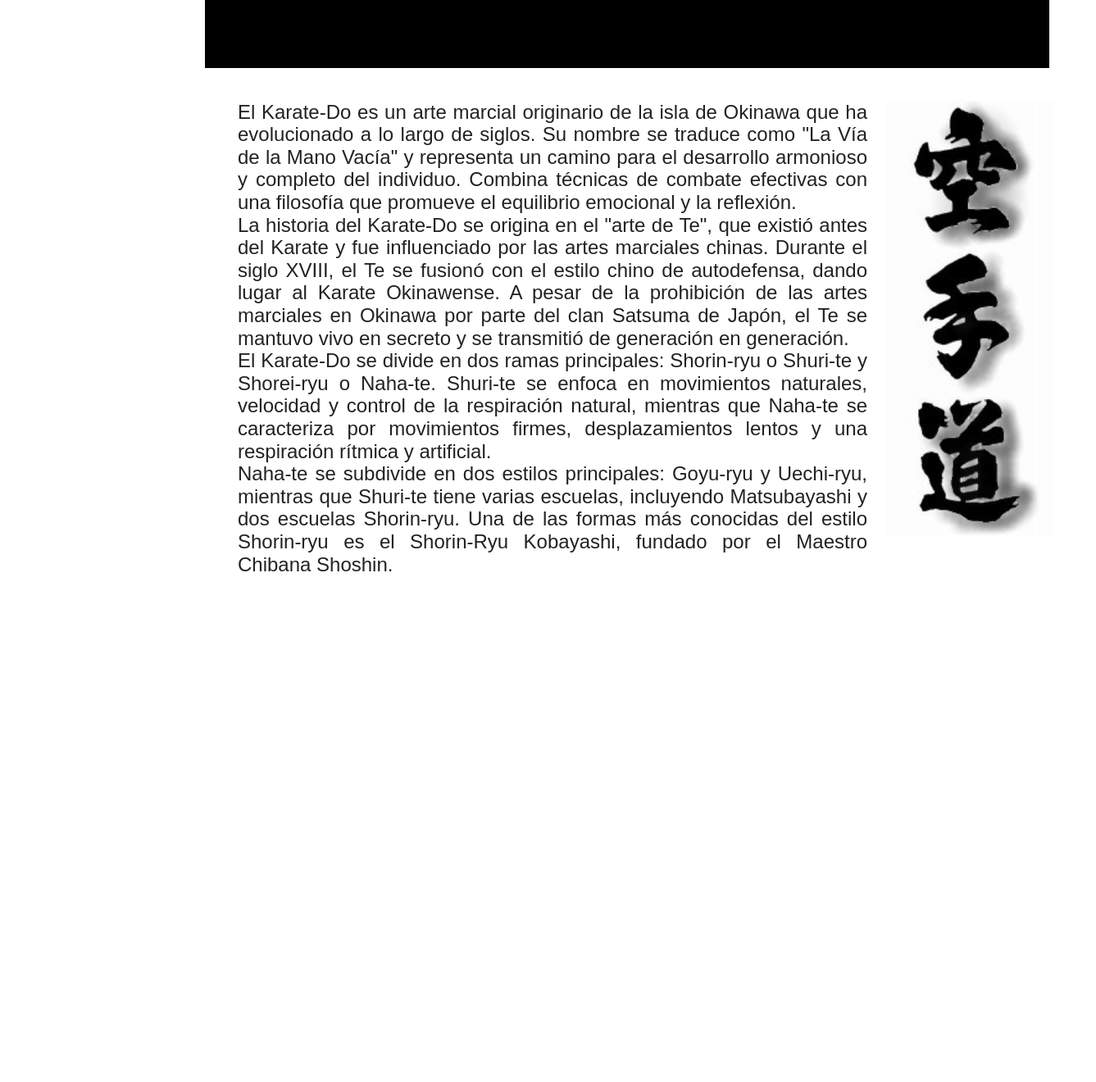
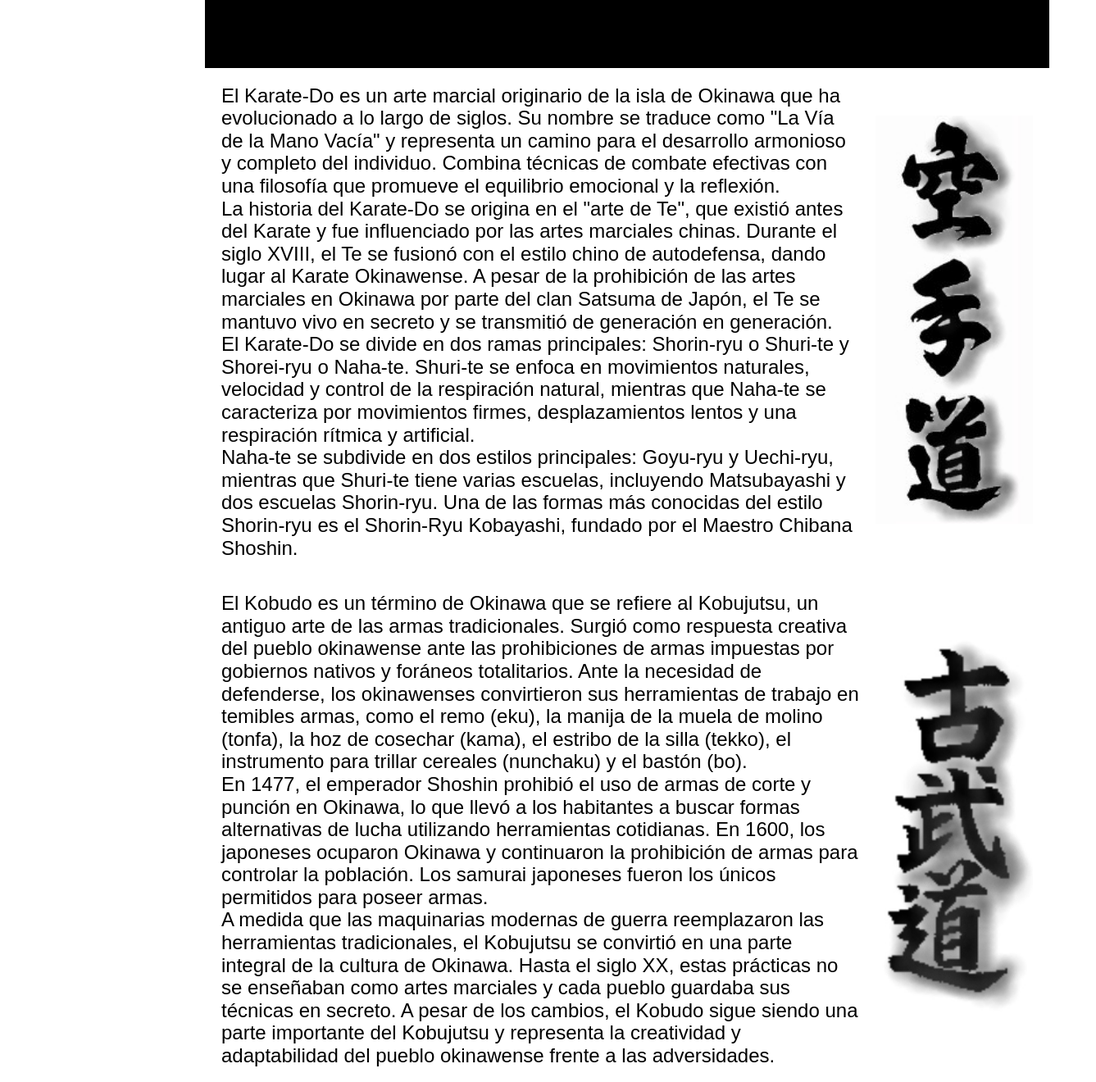
Before and after one commit to manuelc79/Daruma-Dojo, a plain HTML site: page index.html in a window 1280 px wide. Shown: the part 1480-2800 px from the top of the page at 82% size, 1337 px wide, since content can reach past the window. Before the commit the page ends 2363 px from the top, so only its background shows below. Drawn offline with Linux system fonts and the light colour scheme.

Commit message:
Add files via upload

```diff
--- a/css/maquetado_styles.css
+++ b/css/maquetado_styles.css
@@ -233,32 +233,36 @@ li {
 
 }
 
-.karate {
-    height: 100vh;
-    background-color: #fff;
-    color: #222;
-    padding: 40px;
-    padding-right: 60px;
-    font-size:1.5em;
-    text-align: justify;
+/* Estilo para el contenedor de karate y kobudo */
+.karate, .kobudo {
+    display: flex;
+    flex-direction: row;
+    justify-content: space-between;
+    align-items: center;
+    background-color: white;
+    color: black;
+    font-size: 1.5em;
+    padding: 20px;
 }
 
-.karate__texto__div{
-    position: absolute;
-    width: 60vw;
-}
-.karate__imagen-div{
-    display:flex;
-    position: relative;
-    width: 20vw;
-    left: 85%;
-
+/* Estilos para el texto en ambos contenedores */
+.karate__texto__div,
+.kobudo__texto__div {
+    flex: 1;
+    padding-right: 20px;
 }
 
-.karate__imagen-div img {
-    width: 80%;
+/* Estilos para la imagen en ambos contenedores */
+.karate__imagen-div img,
+.kobudo__imagen__div img {
+    width: 15vw; /* Ajusta el ancho de la imagen según tus necesidades */
     height: auto;
+}
 
+/* Estilos para las imágenes para alinear a la derecha */
+.karate__imagen-div,
+.kobudo__imagen__div {
+    flex: 0 0 auto;
 }
 
 
--- a/index.html
+++ b/index.html
@@ -12,7 +12,7 @@
     <header>
         <div class="principal"> <!-- contenedor principal-->
             <nav class="barra-nav">
-                <img class="logoImg" src="img/LogoDojo.png" alt="Logo Escuela Universitaria del Arte de Karate-Do y Kobudo Okinawense">
+            <img class="logoImg" src="img/LogoDojo.png" alt="Logo Escuela Universitaria del Arte de Karate-Do y Kobudo Okinawense">
                 <p class="daruma-titulo__p">DARUMA DOJO</p>
                 <div class="bars__menu">
                     <span class="line1__bars-menu"></span>
@@ -32,10 +32,10 @@
                         <li><a href="#">Inicio</a></li>
                         <li><a href="#sobre-nosotros">Sobre Nosotros</a></li>
                         <li><a href="#karate">Karate-Do</a></li>
-                        <li><a href="#">Kobudo</a></li>
+                        <li><a href="#kobudo">Kobudo</a></li>
                         <li><a href="#">Sensei Gabriel Aramburu</a></li>
                         <li><a href="#">Foto Galería</a></li>
-                        <li><a href="#">Tesrimonio</a></li>
+                        <li><a href="#">Testimonio</a></li>
                         <li><a href="#">Contacto</a></li>
                     </ul>
                 </nav>
@@ -70,7 +70,7 @@
                     Los hitos más importantes en nuestra historia incluyen la incorporación oficial por el Rectorado en 1989,
                     la graduación del primer cinturón negro en 1994, en 1997, el Taller recibió el Trofeo Al Espíritu Samurai en un
                     torneo nacional de karate de la mano de nuestro Sensei Gabriel Aramburu. En 2009, se inauguró el nuevo Dojo Daruma
-                    Taishi en calle 18 de Noviembre N° 137 B° Alte Brown, S. S. de Jujuy, en 2010, lamentablemente, falleció Sensei Benito Higa, una figura importante en la historia
+                    Taishi en calle 18 de Noviembre N° 137 B° Alte Brown, S. S. de Jujuy, en 2010, lamentablemente falleció Sensei Benito Higa, una figura importante en la historia
                     del taller y Maestro de Sensei Gabriel Aramburu.
                     </p>
                     <p>Actualmente segumos practicando <a href="#" class="leer-mas">aquí</a></p>
@@ -99,10 +99,26 @@
                 <div class="karate__imagen-div">
                     <img src="../img/Karate350px.jpg" alt="">
                 </div>
-
-
             </section>
-
+            <section class="kobudo" id="kobudo">
+                <div class="kobudo__texto__div">
+                    <p>El Kobudo es un término de Okinawa que se refiere al Kobujutsu, un antiguo arte de las armas tradicionales. Surgió como respuesta
+                    creativa del pueblo okinawense ante las prohibiciones de armas impuestas por gobiernos nativos y foráneos totalitarios. Ante la
+                    necesidad de defenderse, los okinawenses convirtieron sus herramientas de trabajo en temibles armas, como el remo (eku), la manija
+                    de la muela de molino (tonfa), la hoz de cosechar (kama), el estribo de la silla (tekko), el instrumento para trillar cereales
+                    (nunchaku) y el bastón (bo).</p>
+                    <p>En 1477, el emperador Shoshin prohibió el uso de armas de corte y punción en Okinawa, lo que llevó a los habitantes a buscar formas
+                    alternativas de lucha utilizando herramientas cotidianas. En 1600, los japoneses ocuparon Okinawa y continuaron la prohibición de
+                    armas para controlar la población. Los samurai japoneses fueron los únicos permitidos para poseer armas.</p>
+                    <p>A medida que las maquinarias modernas de guerra reemplazaron las herramientas tradicionales, el Kobujutsu se convirtió en una
+                    parte integral de la cultura de Okinawa. Hasta el siglo XX, estas prácticas no se enseñaban como artes marciales y cada pueblo
+                    guardaba sus técnicas en secreto. A pesar de los cambios, el Kobudo sigue siendo una parte importante del Kobujutsu y representa la
+                    creatividad y adaptabilidad del pueblo okinawense frente a las adversidades.</p>
+                </div>
+                <div class="kobudo__imagen__div">
+                    <img src="../img/kobudo.jpg" alt="">
+                </div>
+            </section>
 
         </div>
     </main>
```
Also changed, not shown: img/kobudo.jpg (added).
